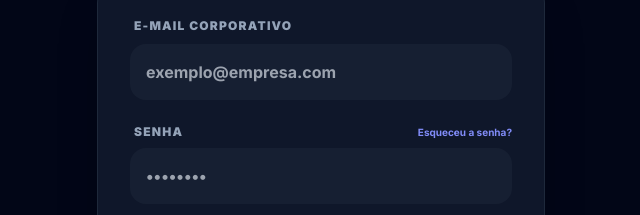
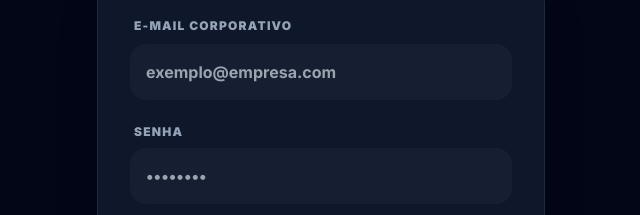
Before and after one commit to andersoninnovationlatam/dashboard-roi-v4, a React (Vite) app: page /#/login in a window 1280 px wide. Shown: the part 318-533 px from the top of the page, without its empty margins (319-959 px from the left). Built offline with nearby package versions, Linux system fonts and the light colour scheme; no server answers.

Commit message:
v0.1.1 item-esqueceu a senha

```diff
--- a/pages/Login.tsx
+++ b/pages/Login.tsx
@@ -59,7 +59,7 @@ const Login: React.FC = () => {
           <div className="space-y-2">
             <div className="flex justify-between items-center ml-1">
               <label className="text-xs font-black uppercase text-slate-400 tracking-widest">Senha</label>
-              <Link to="/forgot-password" className="text-[10px] font-bold text-indigo-600 dark:text-indigo-400 hover:underline">Esqueceu a senha?</Link>
+              {/*<Link to="/forgot-password" className="text-[10px] font-bold text-indigo-600 dark:text-indigo-400 hover:underline">Esqueceu a senha?</Link>*/}
             </div>
             <input
               type="password"
```
